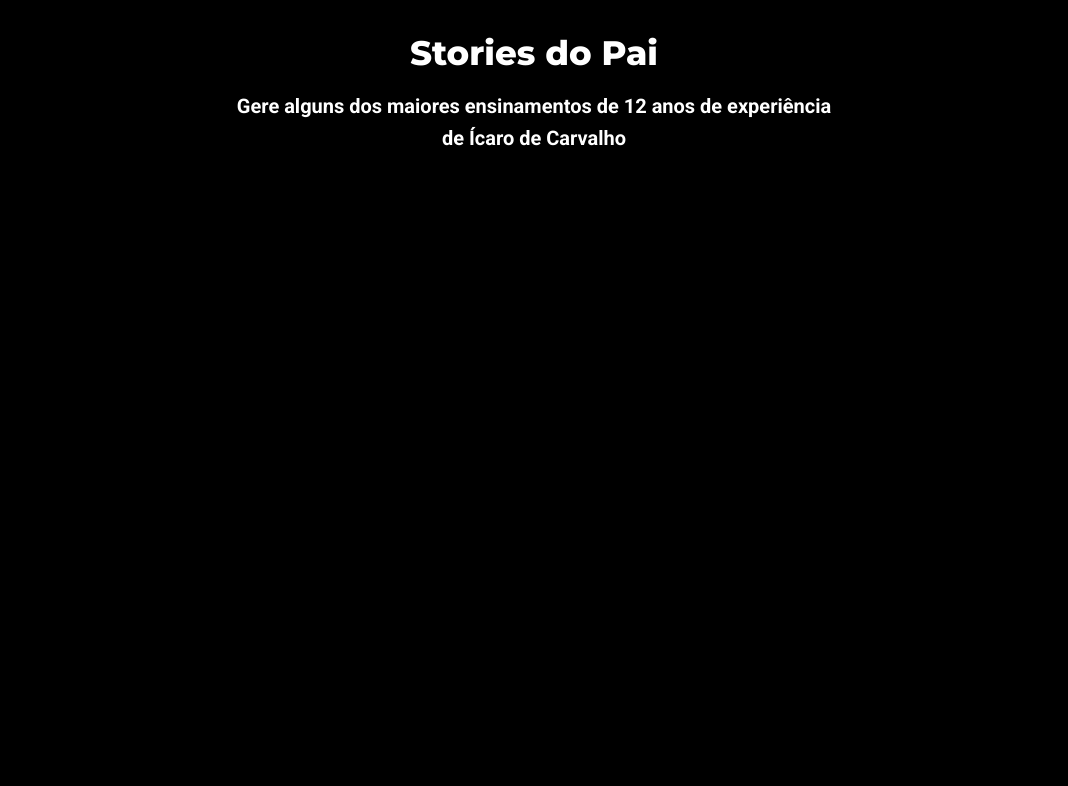
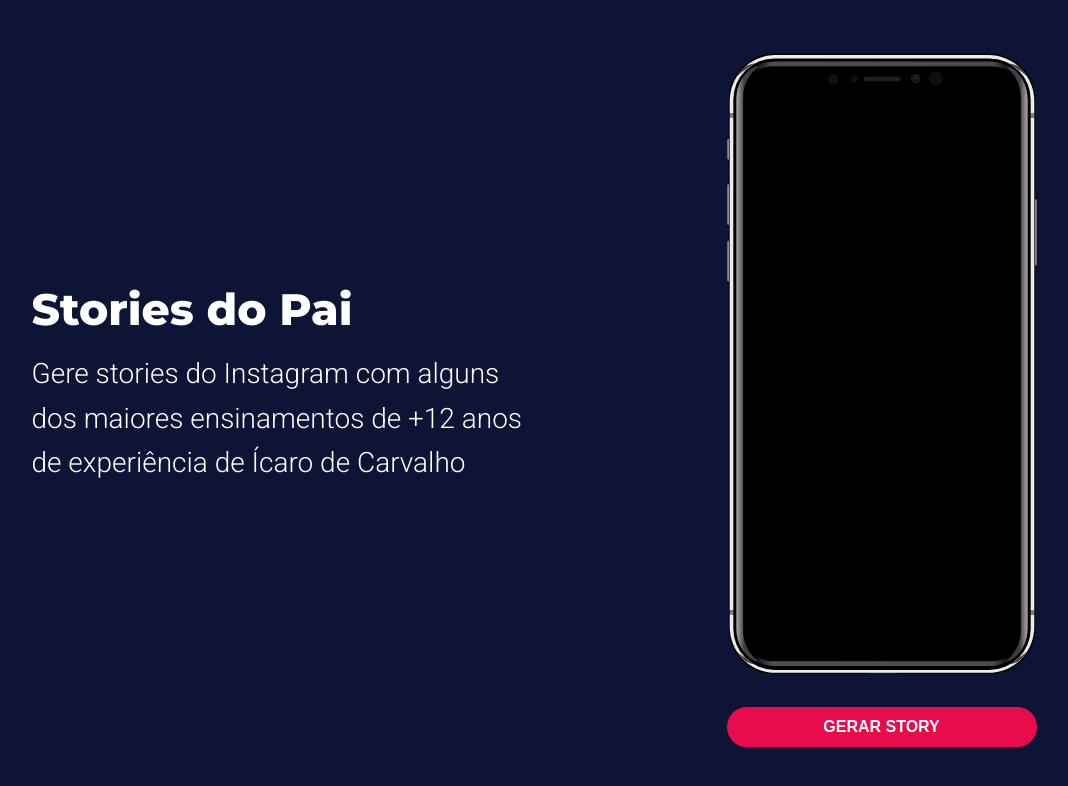
Before and after one commit to ederchristian/stories-do-pai, a React (Create React App) app: page / in a window 1280 px wide. Shown: the top 786 px of the page, without its empty margins (106-1174 px from the left). Built offline with nearby package versions, Linux system fonts and the light colour scheme; no server answers.

Commit message:
feat: add divs for the entire project

```diff
--- a/src/App.js
+++ b/src/App.js
@@ -1,5 +1,6 @@
 import React from "react"
 import styled, { createGlobalStyle } from "styled-components"
+import RandomStory from "./components/RandomStory/RandomStory"
 
 const GlobalStyle = createGlobalStyle`
   * {
@@ -10,17 +11,36 @@
   }
 
   body {
-    background-color: #000;
+    background-color: #0E1436;
     color: #FFF;
     max-width: 90%;
     margin: auto;
     font-weight: 300;
+    font-family: "Roboto", sans-serif;
+    padding: 8px 0 32px;
+
+    @media screen and (min-width: 1100px) {
+      display: flex;
+      align-items: center;
+      justify-content: center;
+      max-width: 1200px;
+      height: 100vh;
+      padding: 0;
+    }
   }
 
+  #root {
+    width: 100%;
+    margin: 0 auto;
+  }
+`
+
+const Main = styled.div`
   @media screen and (min-width: 1100px) {
-    body {
-      max-width: 1200px;
-    }
+    display: flex;
+    align-items: center;
+    justify-content: space-around;
+    width: 100%;
   }
 `
 
@@ -29,10 +49,10 @@
   flex-direction: column;
   align-items: center;
   justify-content: center;
-  text-align: center;
   padding: 16px 0;
 
   @media screen and (min-width: 1100px) {
+    align-items: flex-start;
     padding: 32px 0;
   }
 `
@@ -44,20 +64,27 @@
   padding-bottom: 16px;
 
   @media screen and (min-width: 1100px) {
-    font-size: 34px;
+    font-size: 44px;
   }
 `
 
 const Subtitle = styled.h2`
-  font-family: "Roboto", sans-serif;
   font-size: 16px;
+  font-weight: 300;
   line-height: 1.6;
   padding-bottom: 32px;
+  text-align: center;
+
+  @media screen and (min-width: 768px) {
+    font-size: 18px;
+    max-width: 500px;
+    margin: auto;
+  }
 
   @media screen and (min-width: 1100px) {
-    font-size: 20px;
-    max-width: 600px;
-    margin: auto;
+    font-size: 28px;
+    max-width: 500px;
+    text-align: initial;
   }
 `
 
@@ -65,13 +92,17 @@
   return (
     <React.Fragment>
       <GlobalStyle />
-      <Header>
-        <Title>Stories do Pai</Title>
-        <Subtitle>
-          Gere alguns dos maiores ensinamentos de 12 anos de experiência de
-          Ícaro de Carvalho
-        </Subtitle>
-      </Header>
+      <Main>
+        <Header>
+          <Title>Stories do Pai</Title>
+          <Subtitle>
+            Gere stories do Instagram com alguns dos maiores ensinamentos de +12
+            anos de experiência de Ícaro de Carvalho
+          </Subtitle>
+        </Header>
+
+        <RandomStory />
+      </Main>
     </React.Fragment>
   )
 }
```
